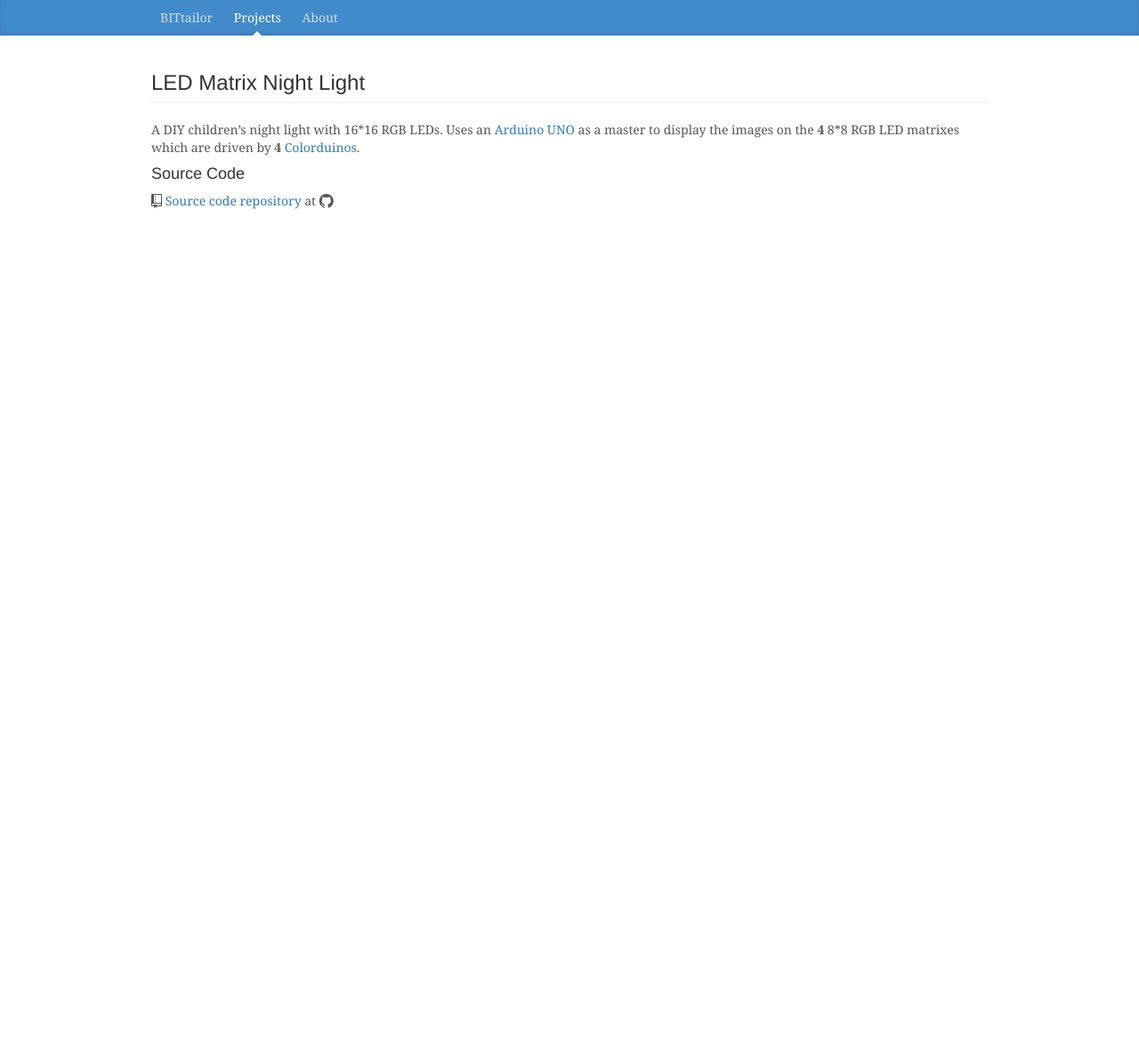
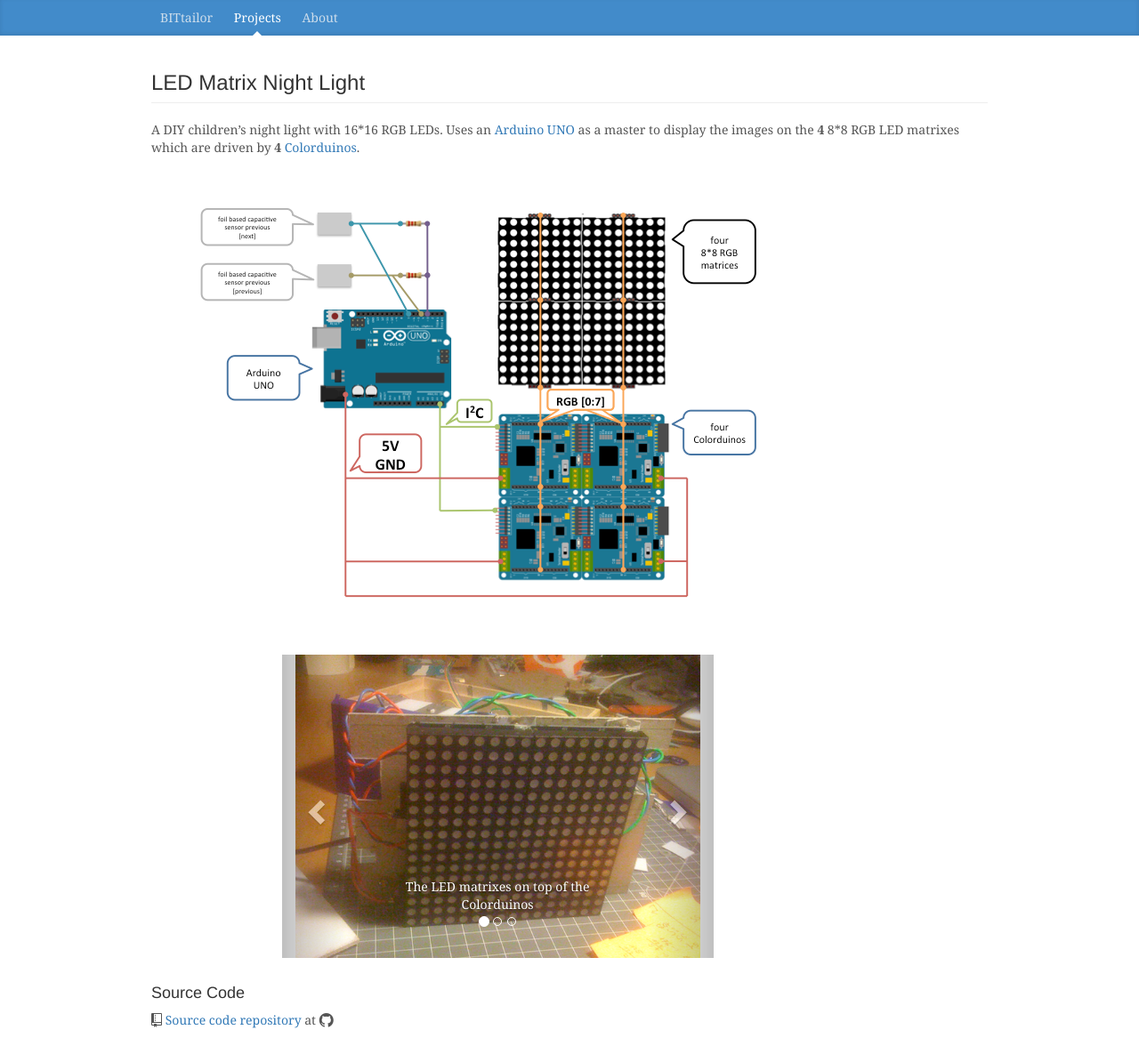
Before and after one commit to bittailor/bittailor.github.com, a Jekyll site: the page built from projects/p_night_light.md, in a window 1280 px wide. Shown: the whole page at 89% size. Built offline with Jekyll 4.4.1, drawn with Linux system fonts in a browser that asks for light colours; nearby versions of some CDN libraries; Markdown is read by kramdown in place of the engine named in the settings; before the commit the page ends 900 px from its top, so only the background shows below that.

Commit message:
Some more info for the night light project

```diff
--- a/projects/p_night_light.md
+++ b/projects/p_night_light.md
@@ -9,6 +9,51 @@ tags: [ Arduino, LED-Matrix ]
 A DIY children's night light with 16\*16 RGB LEDs.
 Uses an [Arduino UNO](http://arduino.cc/en/Main/arduinoBoardUno) as a master to display the images on the **4** 8\*8 RGB LED matrixes which are driven by **4** [Colorduinos](http://imall.iteadstudio.com/development-platform/arduino/arduino-compatible-mainboard/im120410004.html).
 
+![](/res/NightLightOverview.png)
+
+
+<div class="row">
+<div id="carousel-example-generic" class="carousel slide col-md-6 col-md-offset-2" data-ride="carousel">
+  <ol class="carousel-indicators">
+    <li data-target="#carousel-example-generic" data-slide-to="0" class="active"></li>
+    <li data-target="#carousel-example-generic" data-slide-to="1"></li>
+    <li data-target="#carousel-example-generic" data-slide-to="2"></li>
+  </ol>
+  <div class="carousel-inner">
+    <div class="item active">
+      <img src="/res/night-light-raw2.png" alt="1">
+      <div class="carousel-caption">
+         The LED matrixes on top of the Colorduinos
+      </div>
+    </div>
+    <div class="item">
+        <img src="/res/night-light-raw1.png" alt="1">
+        <div class="carousel-caption">
+         The Arduino controlling the Colorduinos
+        </div>
+    </div>
+    <div class="item">
+        <img src="/res/night-light-raw3.png" alt="1">
+        <div class="carousel-caption">
+          The DIY touch sensors to change the images
+        </div>
+     </div>
+  </div>
+
+  <!-- Controls -->
+  <a class="left carousel-control" href="#carousel-example-generic" role="button" data-slide="prev">
+    <span class="glyphicon glyphicon-chevron-left"></span>
+  </a>
+  <a class="right carousel-control" href="#carousel-example-generic" role="button" data-slide="next">
+    <span class="glyphicon glyphicon-chevron-right"></span>
+  </a>
+</div>
+</div>
+
+<p>
+<br/>
+</p>
+
 #### Source Code
 
 <span class="octicon octicon-repo"></span> [Source code repository](https://github.com/bittailor/BtArduino/tree/master/NightLight)  at <span class="octicon octicon-mark-github"></span>
```
Also changed, not shown: res/NightLightOverview.png (added), res/night-light-raw1.png (added), res/night-light-raw2.png (added), res/night-light-raw3.png (added).
